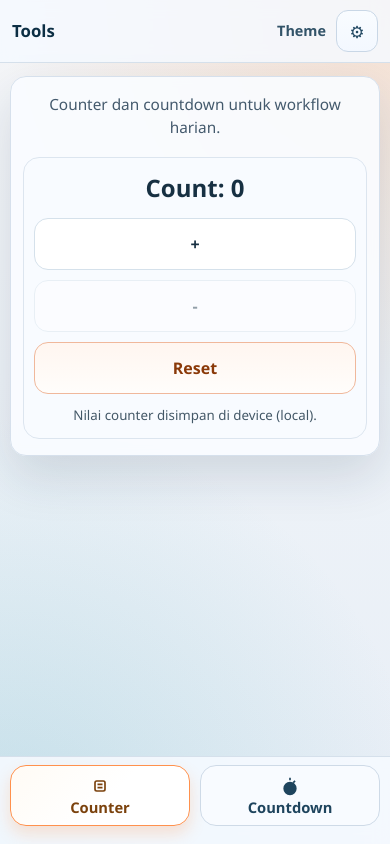
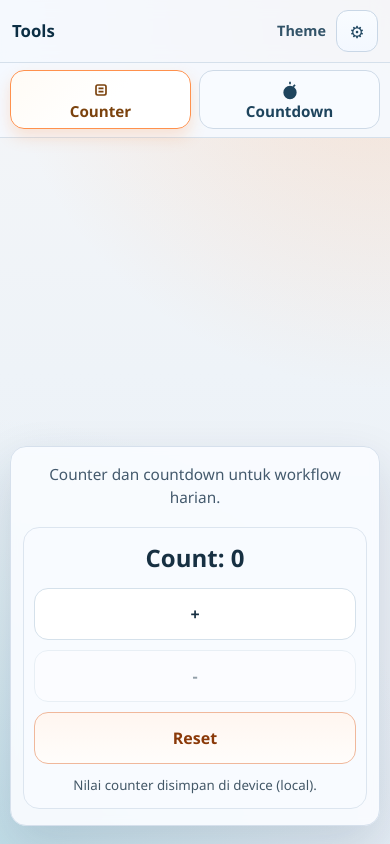
Before and after one commit to yudapc/countdown-app, a React (Vite) app: page /counter in a window 390 px wide. Built offline with nearby package versions, Linux system fonts and the light colour scheme.

Commit message:
fix: moved menu to top

```diff
--- a/src/App.css
+++ b/src/App.css
@@ -22,7 +22,7 @@
 .header-inner {
   max-width: 900px;
   margin: 0 auto;
-  padding: 12px 14px;
+  padding: 10px 12px;
   display: flex;
   align-items: center;
   justify-content: space-between;
@@ -31,50 +31,51 @@
 
 .app-title {
   margin: 0;
-  font-size: 1.2rem;
+  font-size: 1.05rem;
   color: #0c2f44;
 }
 
 .app-main {
   min-height: 100vh;
-  padding: 82px 14px 108px;
+  padding: 152px 10px 18px;
   display: flex;
-  align-items: center;
+  align-items: flex-end;
   justify-content: center;
 }
 
-.app-footer {
+.menu-dock {
   position: fixed;
+  top: 62px;
   left: 0;
   right: 0;
-  bottom: 0;
   z-index: 35;
-  border-top: 1px solid #d5e0eb;
+  border-bottom: 1px solid #d5e0eb;
   background: rgba(245, 250, 255, 0.9);
   backdrop-filter: blur(8px);
-  padding: 8px 14px 10px;
 }
 
-.bottom-menu {
-  display: none;
-  gap: 10px;
-  margin-bottom: 8px;
+.top-menu {
+  max-width: 900px;
+  margin: 0 auto;
+  padding: 8px 10px;
+  display: flex;
+  gap: 8px;
 }
 
-.bottom-menu .menu-link {
+.top-menu .menu-link {
   flex: 1 1 0;
-  min-height: 48px;
-  border-radius: 16px;
-  padding: 10px 12px;
+  min-height: 52px;
+  border-radius: 14px;
+  padding: 9px 12px;
 }
 
-.bottom-menu .menu-link {
+.top-menu .menu-link {
   flex-direction: column;
   gap: 4px;
   line-height: 1;
 }
 
-.bottom-menu .menu-link svg {
+.top-menu .menu-link svg {
   width: 20px;
   height: 20px;
   fill: currentColor;
@@ -85,14 +86,10 @@
   display: block;
 }
 
-.desktop-menu {
-  display: flex;
-}
-
 .app-card {
   width: min(720px, 100%);
-  padding: 22px 18px;
-  border-radius: 22px;
+  padding: 16px 12px;
+  border-radius: 16px;
   text-align: center;
   background: rgba(250, 252, 255, 0.9);
   border: 1px solid #d6e0ec;
@@ -214,7 +211,7 @@
 }
 
 .feature-panel {
-  padding: 14px;
+  padding: 12px 10px;
   border-radius: 16px;
   border: 1px solid #dce5ef;
   background: #f8fbff;
@@ -222,14 +219,14 @@
 
 .floating-countdown-chip {
   position: fixed;
-  top: 68px;
-  right: 10px;
+  top: 120px;
+  right: 8px;
   z-index: 20;
   display: flex;
   flex-direction: column;
   gap: 2px;
-  min-width: 130px;
-  padding: 8px 12px;
+  min-width: 120px;
+  padding: 7px 10px;
   border-radius: 12px;
   border: 1px solid #fac8a3;
   color: #6b3106;
@@ -346,72 +343,9 @@
 
 .copyright-text {
   margin: 0;
-  font-size: 0.75rem;
+  font-size: 0.68rem;
   text-align: center;
   color: #6f8291;
-}
-
-@media (max-width: 520px) {
-  .header-inner {
-    padding: 10px 12px;
-  }
-
-  .app-title {
-    font-size: 1.05rem;
-  }
-
-  .app-main {
-    padding: 76px 10px 144px;
-    align-items: flex-start;
-  }
-
-  .app-card {
-    border-radius: 16px;
-    padding: 16px 12px;
-  }
-
-  .menu-link {
-    flex-basis: 100%;
-    width: 100%;
-    font-size: 0.92rem;
-  }
-
-  .desktop-menu {
-    display: none;
-  }
-
-  .theme-switcher {
-    align-items: center;
-    justify-content: flex-end;
-  }
-
-  .theme-popup-menu {
-    right: 0;
-    left: auto;
-    min-width: 150px;
-  }
-
-  .feature-panel {
-    padding: 12px 10px;
-  }
-
-  .floating-countdown-chip {
-    top: 62px;
-    right: 8px;
-    min-width: 120px;
-    padding: 7px 10px;
-  }
-
-  .app-footer {
-    padding: 8px 10px 10px;
-  }
-
-  .bottom-menu {
-    display: flex;
-  }
-
-  .copyright-text {
-    font-size: 0.68rem;
 }
 
 .countdown-header {
@@ -434,7 +368,6 @@
   min-height: 52px;
   font-size: 1rem;
 }
-}
 
 :root[data-theme='dark'] .app-shell {
   background:
@@ -444,7 +377,7 @@
 }
 
 :root[data-theme='dark'] .app-header,
-:root[data-theme='dark'] .app-footer {
+:root[data-theme='dark'] .menu-dock {
   background: rgba(15, 24, 39, 0.88);
   border-color: #2a3a53;
 }
--- a/src/App.jsx
+++ b/src/App.jsx
@@ -2,7 +2,7 @@ import './App.css'
 import React, { useEffect, useRef, useState } from 'react'
 import { CountdownFeature, CounterCountFeature } from './features'
 import { Navigate, NavLink, Route, Routes, useLocation } from 'react-router-dom'
-import { ActionRow, useCountdown, useLocalStorageState } from './shared'
+import { useCountdown, useLocalStorageState } from './shared'
 
 function CounterIcon() {
   return (
@@ -139,6 +139,19 @@ function App() {
         </div>
       </header>
 
+      <div className="menu-dock">
+        <nav className="top-menu" aria-label="Main navigation">
+          <NavLink to="/counter" className={menuLinkClassName}>
+            <CounterIcon />
+            <span className="menu-link-label">Counter</span>
+          </NavLink>
+          <NavLink to="/countdown" className={menuLinkClassName}>
+            <CountdownIcon />
+            <span className="menu-link-label">Countdown</span>
+          </NavLink>
+        </nav>
+      </div>
+
       {isActive && !isCountdownPage && (
         <NavLink to="/countdown" className="floating-countdown-chip">
           <span className="floating-countdown-label">Countdown Berjalan</span>
@@ -162,19 +175,6 @@ function App() {
           </div>
         </div>
       </main>
-
-      <footer className="app-footer">
-        <nav className="bottom-menu" aria-label="Main navigation">
-          <NavLink to="/counter" className={menuLinkClassName}>
-            <CounterIcon />
-            <span className="menu-link-label">Counter</span>
-          </NavLink>
-          <NavLink to="/countdown" className={menuLinkClassName}>
-            <CountdownIcon />
-            <span className="menu-link-label">Countdown</span>
-          </NavLink>
-        </nav>
-      </footer>
     </div>
   )
 }
```
Lines whose indentation alone changed are shown as unchanged.
